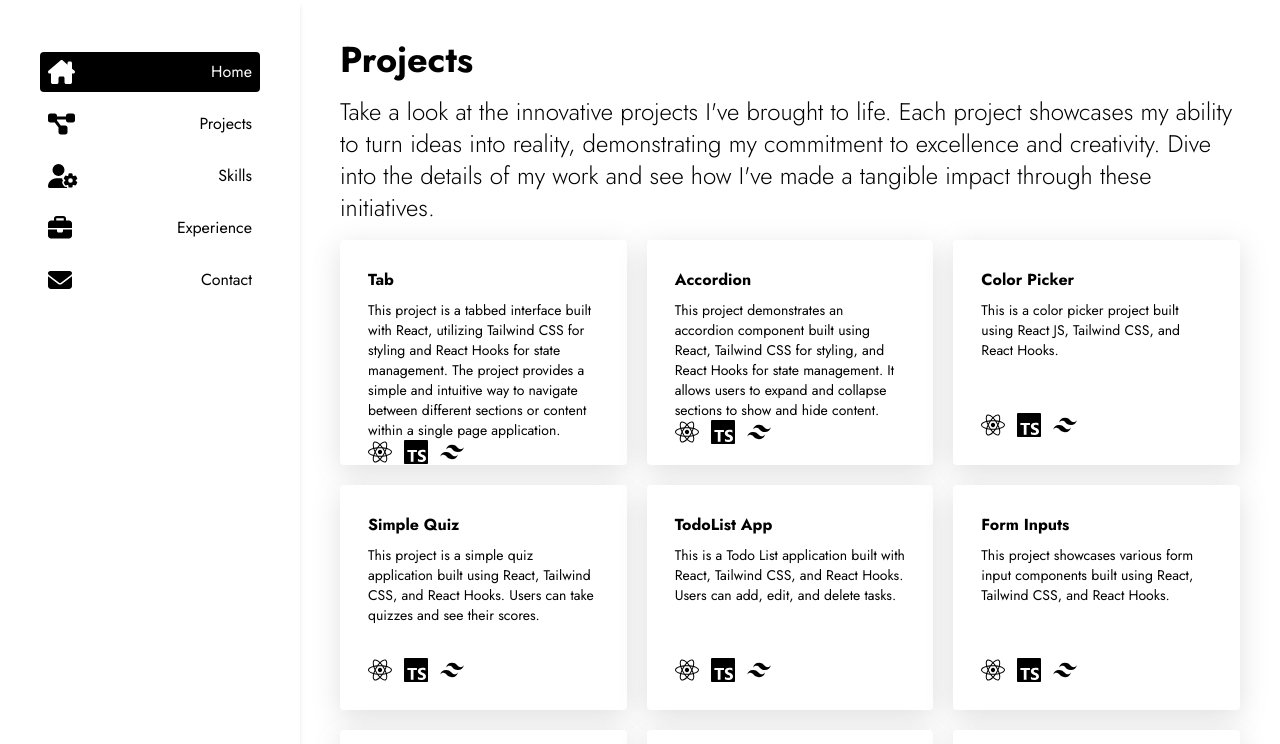
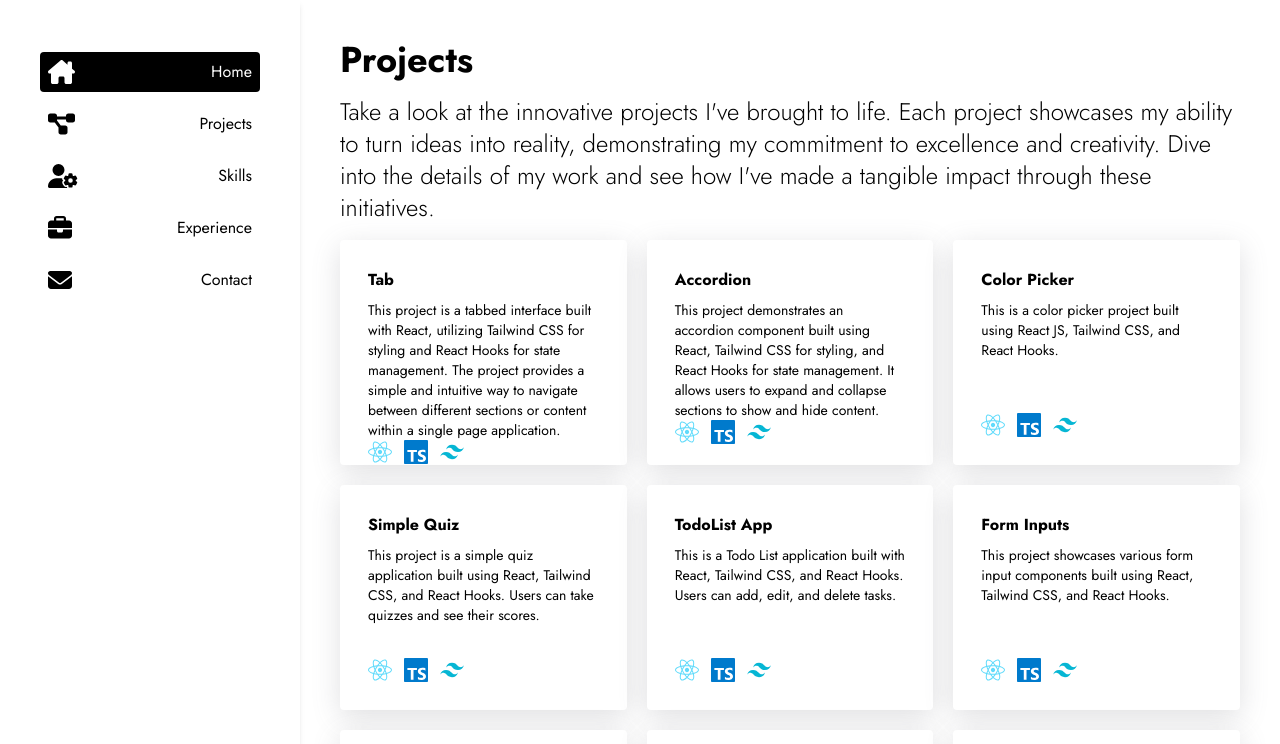
Before and after one commit to Mark-Alexis-Posadas/react-portfolio, a React (Vite) app: page /projects in a window 1280 px wide. Shown: the top 744 px of the page. Built offline with nearby package versions, Linux system fonts and the light colour scheme.

Commit message:
added icon color in projects card

```diff
--- a/src/components/ProjectsCardLayout/index.tsx
+++ b/src/components/ProjectsCardLayout/index.tsx
@@ -24,9 +24,9 @@ export const projectsCardLayout: React.FC<ProjectsCardLayoutProps> = ({
 
       <p className="text-sm mb-auto">{data.description}</p>
       <ul className="flex items-center gap-3">
-        <FaReact className="text-2xl" />
-        <SiTypescript className="text-2xl" />
-        <RiTailwindCssFill className="text-2xl" />
+        <FaReact className="text-2xl text-[#61DBFB]" />
+        <SiTypescript className="text-2xl text-[#007acc]" />
+        <RiTailwindCssFill className="text-2xl text-[#06b6d4]" />
       </ul>
     </Link>
   );
```
